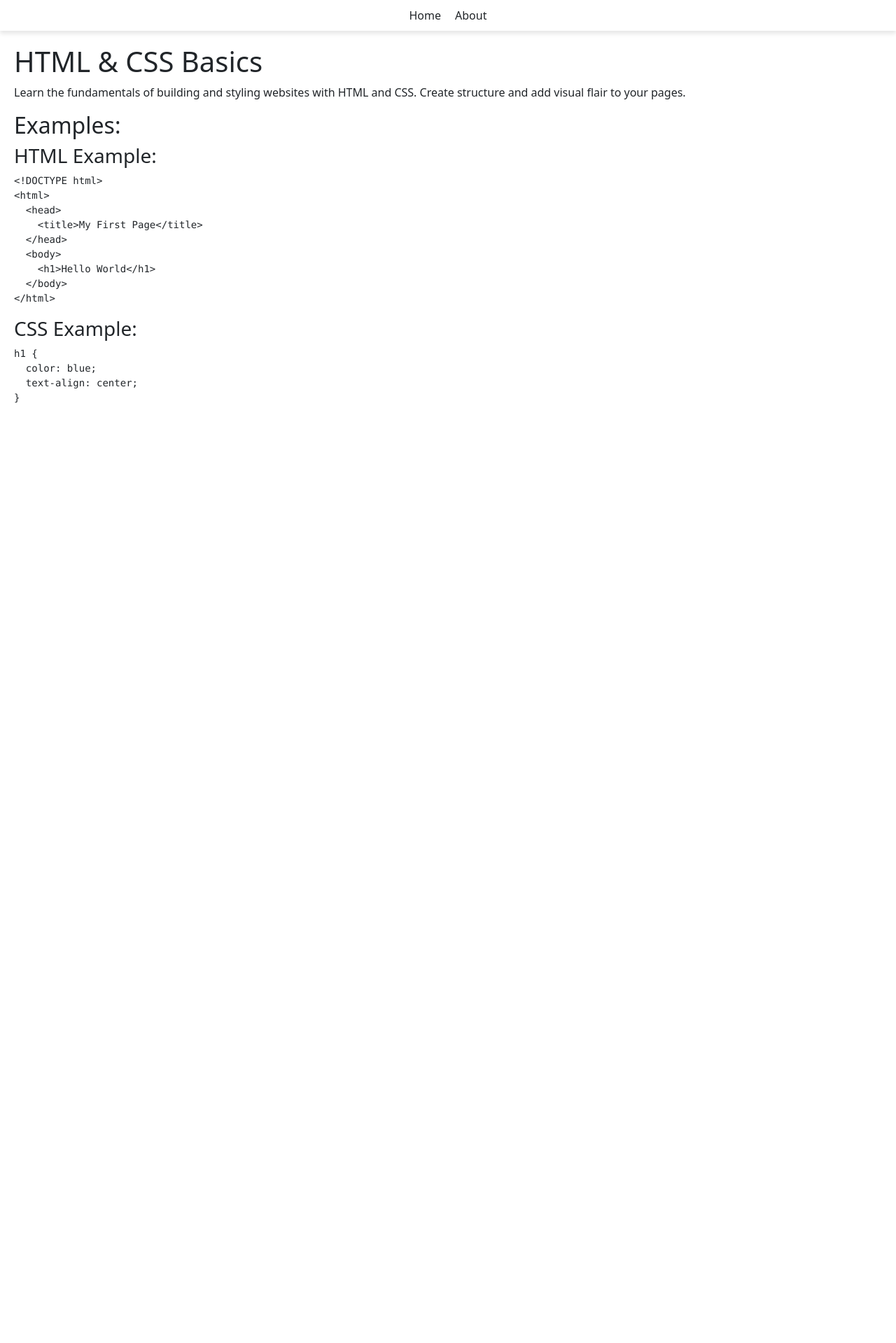
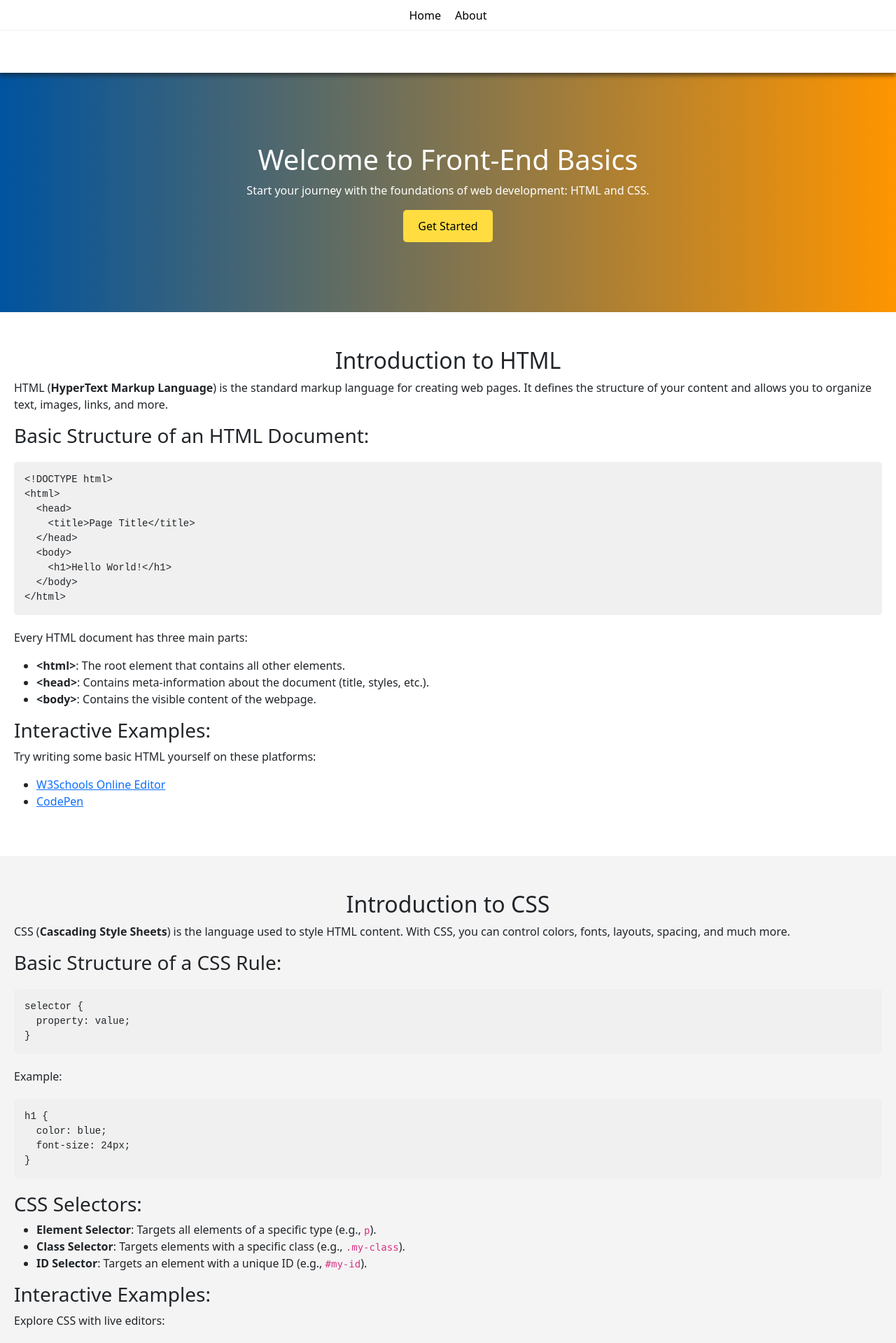
Before and after one commit to bokigolic/TechPath, a React (Create React App) app: page /html-css in a window 1280 px wide. Shown: the top 1919 px of the page at 70% size. Before the commit the page ends 800 px from the top, so only its background shows below. Built offline with nearby package versions, Linux system fonts and the light colour scheme.

Commit message:
Subpages added

```diff
--- a/src/App.js
+++ b/src/App.js
@@ -9,21 +9,24 @@ import NodeJs from "./components/topics/NodeJs";
 import Git from "./components/topics/Git";
 import About from "./components/About";
 import "./styles/Header.css";
-import "./styles/LearningSuggestions.css";
+
+const Header = () => (
+  <nav className="header">
+    <div className="nav-container">
+      <Link to="/" className="nav-link">Home</Link>
+      <Link to="/about" className="nav-link">About</Link>
+    </div>
+  </nav>
+);
 
 const App = () => {
   return (
     <Router>
       <div>
-        {/* Navigacija */}
-        <nav className="header">
-          <div className="nav-container">
-            <Link to="/" className="nav-link">Home</Link>
-            <Link to="/about" className="nav-link">About</Link>
-          </div>
-        </nav>
+        {/* Sticky Header */}
+        <Header />
 
-        {/* Rute */}
+        {/* Routes */}
         <Routes>
           <Route path="/" element={<div><Hero /><LearningSuggestions /></div>} />
           <Route path="/about" element={<About />} />
--- a/src/components/LearningSuggestions.js
+++ b/src/components/LearningSuggestions.js
@@ -1,5 +1,6 @@
 import React from "react";
 import { Link } from "react-router-dom";
+import "../styles/LearningSuggestions.css";
 
 const LearningSuggestions = () => {
   const topics = [
--- a/src/components/topics/HtmlCss.js
+++ b/src/components/topics/HtmlCss.js
@@ -1,35 +1,119 @@
 import React from "react";
+import "../../styles/HtmlCss.css";
 
 const HtmlCss = () => {
   return (
-    <div style={{ padding: "20px" }}>
-      <h1>HTML & CSS Basics</h1>
-      <p>
-        Learn the fundamentals of building and styling websites with HTML and CSS.
-        Create structure and add visual flair to your pages.
-      </p>
-      <h2>Examples:</h2>
-      <div>
-        <h3>HTML Example:</h3>
-        <pre>
-          {`<!DOCTYPE html>
-<html>
-  <head>
-    <title>My First Page</title>
-  </head>
-  <body>
-    <h1>Hello World</h1>
-  </body>
-</html>`}
+    <div>
+      {/* Header Section */}
+      <header className="header">
+        <div className="logo">
+          <i className="fas fa-code"></i> Learn Front-End
+        </div>
+        <nav>
+          <ul>
+            <li><a href="#html-section">HTML</a></li>
+            <li><a href="#css-section">CSS</a></li>
+            <li><a href="#resources-section">Resources</a></li>
+          </ul>
+        </nav>
+      </header>
+
+      {/* Hero Section */}
+      <section className="hero">
+        <h1>Welcome to Front-End Basics</h1>
+        <p>Start your journey with the foundations of web development: HTML and CSS.</p>
+        <a href="#html-section" className="btn">Get Started</a>
+      </section>
+
+      {/* HTML Section */}
+      <section id="html-section" className="content-section">
+        <h2><i className="fas fa-html5"></i> Introduction to HTML</h2>
+        <p>
+          HTML (<strong>HyperText Markup Language</strong>) is the standard markup language for creating web pages.
+          It defines the structure of your content and allows you to organize text, images, links, and more.
+        </p>
+
+        <h3>Basic Structure of an HTML Document:</h3>
+        <pre className="code-block">
+          &lt;!DOCTYPE html&gt;<br />
+          &lt;html&gt;<br />
+          &nbsp;&nbsp;&lt;head&gt;<br />
+          &nbsp;&nbsp;&nbsp;&nbsp;&lt;title&gt;Page Title&lt;/title&gt;<br />
+          &nbsp;&nbsp;&lt;/head&gt;<br />
+          &nbsp;&nbsp;&lt;body&gt;<br />
+          &nbsp;&nbsp;&nbsp;&nbsp;&lt;h1&gt;Hello World!&lt;/h1&gt;<br />
+          &nbsp;&nbsp;&lt;/body&gt;<br />
+          &lt;/html&gt;
         </pre>
-        <h3>CSS Example:</h3>
-        <pre>
-          {`h1 {
-  color: blue;
-  text-align: center;
-}`}
+
+        <p>Every HTML document has three main parts:</p>
+        <ul>
+          <li><strong>&lt;html&gt;</strong>: The root element that contains all other elements.</li>
+          <li><strong>&lt;head&gt;</strong>: Contains meta-information about the document (title, styles, etc.).</li>
+          <li><strong>&lt;body&gt;</strong>: Contains the visible content of the webpage.</li>
+        </ul>
+
+        <h3>Interactive Examples:</h3>
+        <p>Try writing some basic HTML yourself on these platforms:</p>
+        <ul>
+          <li><a href="https://www.w3schools.com/html/html_editors.asp" target="_blank" rel="noopener noreferrer">W3Schools Online Editor</a></li>
+          <li><a href="https://codepen.io/" target="_blank" rel="noopener noreferrer">CodePen</a></li>
+        </ul>
+      </section>
+
+      {/* CSS Section */}
+      <section id="css-section" className="content-section dark-bg">
+        <h2><i className="fab fa-css3-alt"></i> Introduction to CSS</h2>
+        <p>
+          CSS (<strong>Cascading Style Sheets</strong>) is the language used to style HTML content. With CSS, you can control colors, fonts, layouts, spacing, and much more.
+        </p>
+
+        <h3>Basic Structure of a CSS Rule:</h3>
+        <pre className="code-block">
+          selector &#123;<br />
+          &nbsp;&nbsp;property: value;<br />
+          &#125;
         </pre>
-      </div>
+        <p>Example:</p>
+        <pre className="code-block">
+          h1 &#123;<br />
+          &nbsp;&nbsp;color: blue;<br />
+          &nbsp;&nbsp;font-size: 24px;<br />
+          &#125;
+        </pre>
+
+        <h3>CSS Selectors:</h3>
+        <ul>
+          <li><strong>Element Selector</strong>: Targets all elements of a specific type (e.g., <code>p</code>).</li>
+          <li><strong>Class Selector</strong>: Targets elements with a specific class (e.g., <code>.my-class</code>).</li>
+          <li><strong>ID Selector</strong>: Targets an element with a unique ID (e.g., <code>#my-id</code>).</li>
+        </ul>
+
+        <h3>Interactive Examples:</h3>
+        <p>Explore CSS with live editors:</p>
+        <ul>
+          <li><a href="https://www.w3schools.com/css/css_syntax.asp" target="_blank" rel="noopener noreferrer">W3Schools CSS Basics</a></li>
+          <li><a href="https://css-tricks.com/" target="_blank" rel="noopener noreferrer">CSS Tricks</a></li>
+        </ul>
+      </section>
+
+      {/* Resources Section */}
+      <section id="resources-section" className="content-section">
+        <h2><i className="fas fa-book"></i> Additional Resources</h2>
+        <p>Deepen your knowledge of HTML and CSS with these resources:</p>
+        <ul>
+          <li><a href="https://developer.mozilla.org/en-US/docs/Web/HTML" target="_blank" rel="noopener noreferrer">MDN: HTML Documentation</a></li>
+          <li><a href="https://developer.mozilla.org/en-US/docs/Web/CSS" target="_blank" rel="noopener noreferrer">MDN: CSS Documentation</a></li>
+          <li><a href="https://www.w3schools.com/" target="_blank" rel="noopener noreferrer">W3Schools</a></li>
+          <li><a href="https://frontendmentor.io/" target="_blank" rel="noopener noreferrer">Frontend Mentor</a></li>
+          <li><a href="https://freecodecamp.org/" target="_blank" rel="noopener noreferrer">freeCodeCamp</a></li>
+        </ul>
+      </section>
+
+      {/* Footer */}
+      <footer>
+        <p>&copy; 2025 Learn Front-End. All rights reserved.</p>
+      </footer>
     </div>
   );
 };
--- a/src/styles/Header.css
+++ b/src/styles/Header.css
@@ -4,8 +4,9 @@
   top: 0;
   z-index: 1000;
   background-color: white;
-  box-shadow: 0 4px 6px rgba(0, 0, 0, 0.1);
+  box-shadow: 0 4px 6px rgba(30, 30, 30, 0.6);
   padding: 10px 0;
+  transition: transform 0.3s ease, box-shadow 0.3s ease;
 }
 
 .nav-container {
@@ -19,15 +20,16 @@
 
 .nav-link {
   text-decoration: none;
-  color: #333;
-  font-size: 1rem;
+  color: black !important; /* Crna boja teksta */
+  font-size: 1.2rem; /* Povećana veličina fonta za vidljivost */
   font-weight: bold;
-  padding: 5px 10px;
-  transition: color 0.3s ease, background-color 0.3s ease;
-  border-radius: 5px;
+  transition: color 0.3s ease, box-shadow 0.3s ease;
 }
 
 .nav-link:hover {
-  color: white;
-  background-color: #007bff;
+  color: #007bff; /* Promena boje na hover za bolju vidljivost */
+  box-shadow: 0 2px 4px rgba(0, 0, 0, 0.2); /* Pojava senke na hover */
+  border-radius: 6px;
+  padding: 0px 5px;
+  font-size: 18px;
 }
--- /dev/null
+++ b/src/styles/HtmlCss.css
@@ -0,0 +1,97 @@
+/* Reset */
+* {
+  margin: 0;
+  padding: 0;
+  box-sizing: border-box;
+}
+
+body {
+  font-family: "Poppins", sans-serif;
+  line-height: 1.6;
+  color: #333;
+  background-color: #f9f9f9;
+}
+
+/* Header */
+.header {
+  display: flex;
+  justify-content: space-between;
+  align-items: center;
+  padding: 20px;
+  background: #00539f;
+  color: white;
+}
+
+.header .logo {
+  font-size: 24px;
+  font-weight: bold;
+}
+
+.header nav ul {
+  list-style: none;
+  display: flex;
+}
+
+.header nav ul li {
+  margin: 0 10px;
+}
+
+.header nav ul li a {
+  text-decoration: none;
+  color: white;
+  transition: color 0.3s;
+}
+
+.header nav ul li a:hover {
+  color: #ffdd40;
+}
+
+/* Hero Section */
+.hero {
+  text-align: center;
+  background: linear-gradient(to right, #00539f, #ff9500);
+  color: white;
+  padding: 100px 20px;
+}
+
+.hero .btn {
+  padding: 10px 20px;
+  background: #ffdd40;
+  color: black;
+  text-decoration: none;
+  border-radius: 5px;
+}
+
+.hero .btn:hover {
+  background: #ffc700;
+}
+
+/* Content Sections */
+.content-section {
+  padding: 50px 20px;
+}
+
+.content-section h2 {
+  text-align: center;
+  font-size: 32px;
+}
+
+.dark-bg {
+  background-color: #f4f4f4;
+}
+
+.code-block {
+  background: #f0f0f0;
+  padding: 15px;
+  border-radius: 5px;
+  font-family: "Courier New", monospace;
+  margin: 20px 0;
+}
+
+/* Footer */
+footer {
+  text-align: center;
+  padding: 20px;
+  background: #333;
+  color: white;
+}
```
